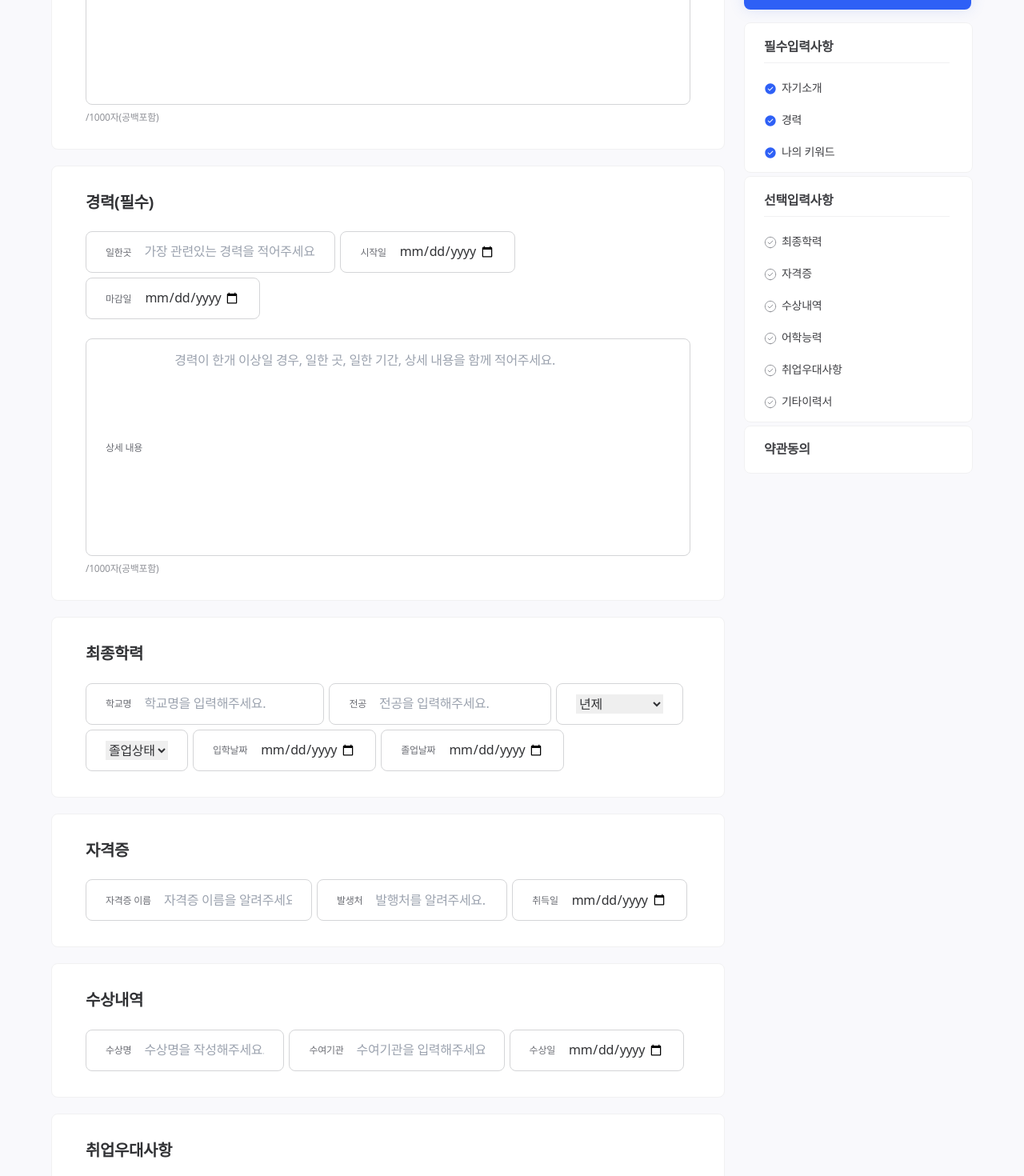
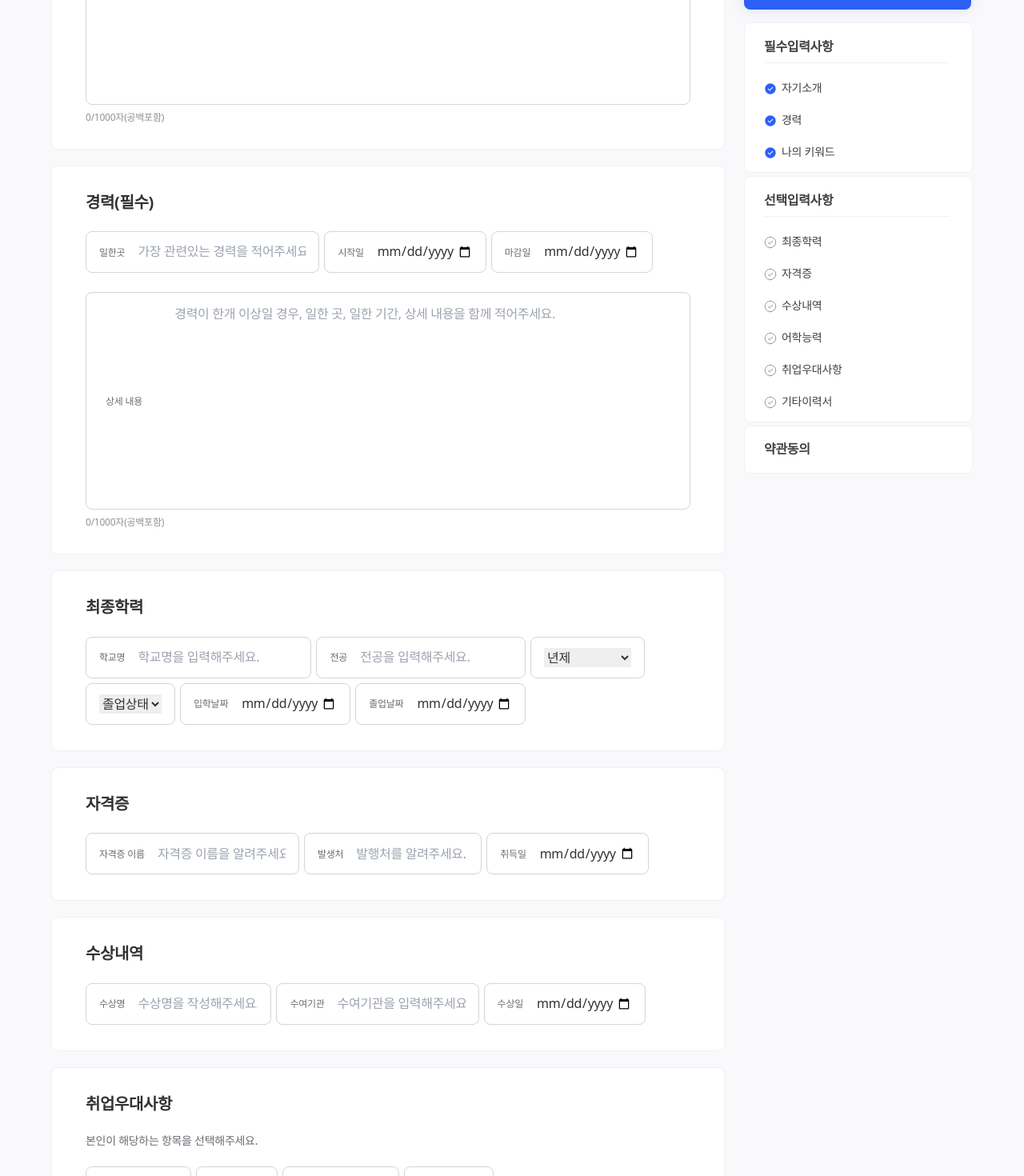
Before and after one commit to yujiseok/jobkok, a React (Vite) app: page /applicant/application in a window 1280 px wide. Shown: the part 520-1990 px from the top of the page at 80% size. Built offline with nearby package versions, Linux system fonts and the light colour scheme; a web font is replaced by a local one.

Commit message:
fix : 지원서작성_컴포넌트 분리 1차 수정 (#30)

```diff
--- a/src/components/Applicant/FieldInputBox.tsx
+++ b/src/components/Applicant/FieldInputBox.tsx
@@ -9,7 +9,7 @@ const FieldInputBox = ({
 }) => {
   return (
     <span
-      className={`${className} flex h-[52px] items-center gap-4 rounded-lg border bg-gray-0 px-6 ${
+      className={`${className} flex h-[52px] items-center gap-4 rounded-lg border bg-gray-0 px-4 ${
         errors ? " border-error-400" : " border-gray-100"
       }`}
     >
--- a/src/components/Applicant/field/FieldCareer.tsx
+++ b/src/components/Applicant/field/FieldCareer.tsx
@@ -17,7 +17,7 @@ const FieldCareer = ({ handleKeyDown }: any) => {
             일한곳
           </label>
           <input
-            className="max-w-[214px] focus:outline-none"
+            className="max-w-[210px] focus:outline-none"
             type="text"
             id="careerName"
             maxLength={50}
@@ -51,7 +51,7 @@ const FieldCareer = ({ handleKeyDown }: any) => {
         </FieldInputBox>
       </div>
       <div
-        className={`flex h-[272px] items-center gap-4 rounded-lg border bg-gray-0 px-6 ${
+        className={`applicant-field-textarea-div ${
           errors.careerDetail ? " border-error-400" : " border-gray-100"
         }`}
       >
@@ -67,7 +67,7 @@ const FieldCareer = ({ handleKeyDown }: any) => {
         ></textarea>
       </div>
       <div className="Caption1Medium mt-[-16px] text-gray-400">
-        {watch().careerDetail?.length}
+        {watch().careerDetail === undefined ? 0 : watch().careerDetail?.length}
         /1000자(공백포함)
       </div>
     </div>
--- a/src/components/Applicant/field/FieldCoverLetter.tsx
+++ b/src/components/Applicant/field/FieldCoverLetter.tsx
@@ -14,7 +14,7 @@ const FieldCoverLetter = () => {
         본인 대해 자유롭게 서술해주세요.
       </p>
       <div
-        className={`flex h-[272px] items-center gap-4 rounded-lg border  bg-gray-0 px-6 ${
+        className={`applicant-field-textarea-div ${
           errors.resumeContent ? " border-error-400" : " border-gray-100"
         }`}
       >
@@ -30,7 +30,9 @@ const FieldCoverLetter = () => {
         ></textarea>
       </div>
       <div className="Caption1Medium mt-[-16px] text-gray-400">
-        {watch().resumeContent?.length}
+        {watch().resumeContent === undefined
+          ? 0
+          : watch().resumeContent?.length}
         /1000자(공백포함)
       </div>
     </div>
--- a/src/index.css
+++ b/src/index.css
@@ -145,6 +145,10 @@ a {
     @apply flex flex-col gap-6 rounded-lg border border-gray-50 bg-gray-0 px-[42px] py-8;
   }
 
+  .applicant-field-textarea-div {
+    @apply flex h-[272px] items-center gap-4 rounded-lg border bg-gray-0 px-6;
+  }
+
   .applicant-field-label {
     @apply Caption1Medium whitespace-nowrap text-gray-600;
   }
--- a/src/pages/Application/index.tsx
+++ b/src/pages/Application/index.tsx
@@ -2,11 +2,13 @@ import { zodResolver } from "@hookform/resolvers/zod";
 import { FormProvider, useForm } from "react-hook-form";
 import { useNavigate } from "react-router-dom";
 import * as z from "zod";
+
 import { ReactComponent as IconArrowLeft } from "@/assets/applicant/arrowLeft.svg";
 import { ReactComponent as IconComplete } from "@/assets/applicant/complete.svg";
 import { ReactComponent as IconIncomplete } from "@/assets/applicant/incomplete.svg";
 
 import { OPTIONAL_FIELD, REQUIRED_FIELD } from "@/constants/applicant";
+
 import FieldAwards from "@components/Applicant/field/FieldAwards";
 import FieldCareer from "@components/Applicant/field/FieldCareer";
 import FieldCertificate from "@components/Applicant/field/FieldCertificate";
@@ -85,8 +87,9 @@ const Application = () => {
 
   // 폼 제출
   const onSubmit = async (data: IApplicationForm) => {
-    console.log(data);
-    navigate("/applicant/completion");
+    if (confirm("제출 후에는 수정이 불가능합니다. 정말 제출하시겠습니까?")) {
+      navigate("/applicant/completion");
+    }
   };
 
   return (
@@ -171,11 +174,11 @@ const Application = () => {
                 {/* 경력 */}
                 <FieldCareer handleKeyDown={handleKeyDown} />
                 {/* 최종학력 */}
-                <FieldEdu />
+                <FieldEdu handleKeyDown={handleKeyDown} />
                 {/* 자격증 */}
-                <FieldCertificate />
+                <FieldCertificate handleKeyDown={handleKeyDown} />
                 {/* 수상내역 */}
-                <FieldAwards />
+                <FieldAwards handleKeyDown={handleKeyDown} />
                 {/* 취업우대사항 */}
                 <FieldPreference />
                 {/* 어학 */}
@@ -207,7 +210,7 @@ const Application = () => {
               className="submit-btn-active w-[147px]"
               type="button"
               onClick={methods.handleSubmit(onSubmit)}
-              // disabled={methods.isSubmitting}
+              disabled={methods.formState.isSubmitting}
             >
               제출하기
             </button>
```
